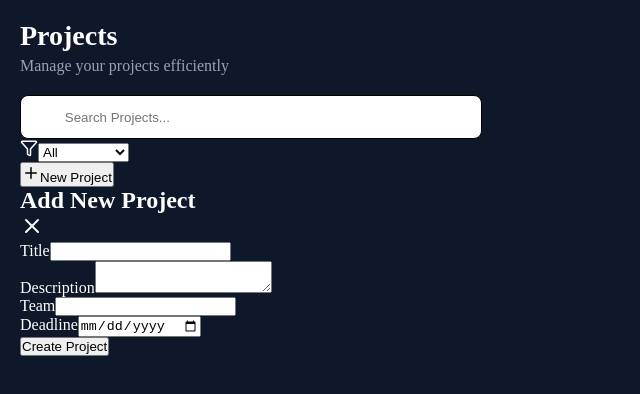
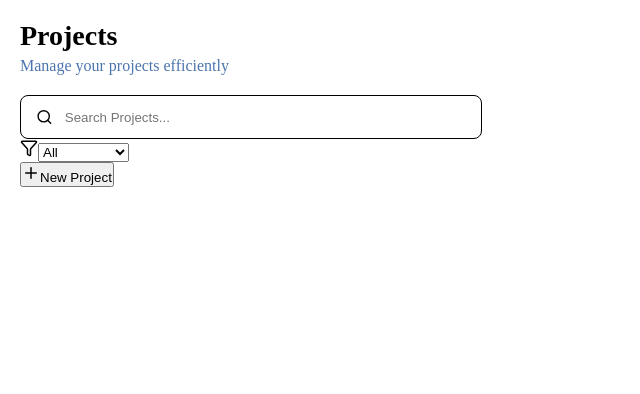
Before and after one commit to narendar9888/Plan-smarter, a React (Vite) app: page / in a window 1280 px wide. Shown: the top 394 px of the page, without its empty margins (0-640 px from the left). Built offline with nearby package versions, Linux system fonts and the light colour scheme.

Commit message:
project file

```diff
--- a/src/pages/Projects/Projects.css
+++ b/src/pages/Projects/Projects.css
@@ -1,7 +1,5 @@
 .projects-container {
   padding: 20px;
-  color: #fff;
-  background: #0f172a;
   min-height: 100vh;
 }
 
@@ -12,6 +10,6 @@
 }
 
 .projects-header p {
-  color: #94a3b8;
+  color: #4c75ae;
   margin-bottom: 20px;
 }
--- a/src/pages/Projects/Projects.jsx
+++ b/src/pages/Projects/Projects.jsx
@@ -4,6 +4,8 @@ import {
     Search,
     Filter,
     Plus,
+    Calendar,
+    User,
     X,
  } from "lucide-react";
 
@@ -11,7 +13,7 @@ function Projects() {
     const [search, setSearch] = useState("");
     const [filter, setFilter] = useState("all");
 
-    const [showModal, setShowModal] = useState(true); // chnage it after complete true to false
+    const [showModal, setShowModal] = useState(false);
     const [isEdit, setIsEdit] = useState(false);
 
     const [projects, setProjects] = useState([
@@ -33,9 +35,16 @@ function Projects() {
       team: "AI Team",
       deadline: "2026-07-05",
     },
+    {
+        id: 3,
+        title: "Portfolio Website",
+        description: "Personal portfolio with animations",
+        progress: 100,
+        status: "completed",
+        team: "Design Team",
+        deadline: "2026-07-30",
+    },
   ]);
-
-  const [editingId, setEditingId] = useState(null);
 
   const [form, setForm] = useState({
     title: "",
@@ -44,6 +53,8 @@ function Projects() {
     status: "in-progress",
     deadline: "",
   });
+  const [editingId, setEditingId] = useState(null);
+
 
   const [errors, setErrors] = useState({});
 
@@ -86,12 +97,14 @@ function Projects() {
                     </select>
                 </div>
 
-                <button className="add-btn">
+                <button
+                    className="add-btn"
+                    onClick={() => setShowModal(true)}
+                    >
                     <Plus size={18}/>
                     New Project
                 </button>
             </div>
-
 
 
 
```
